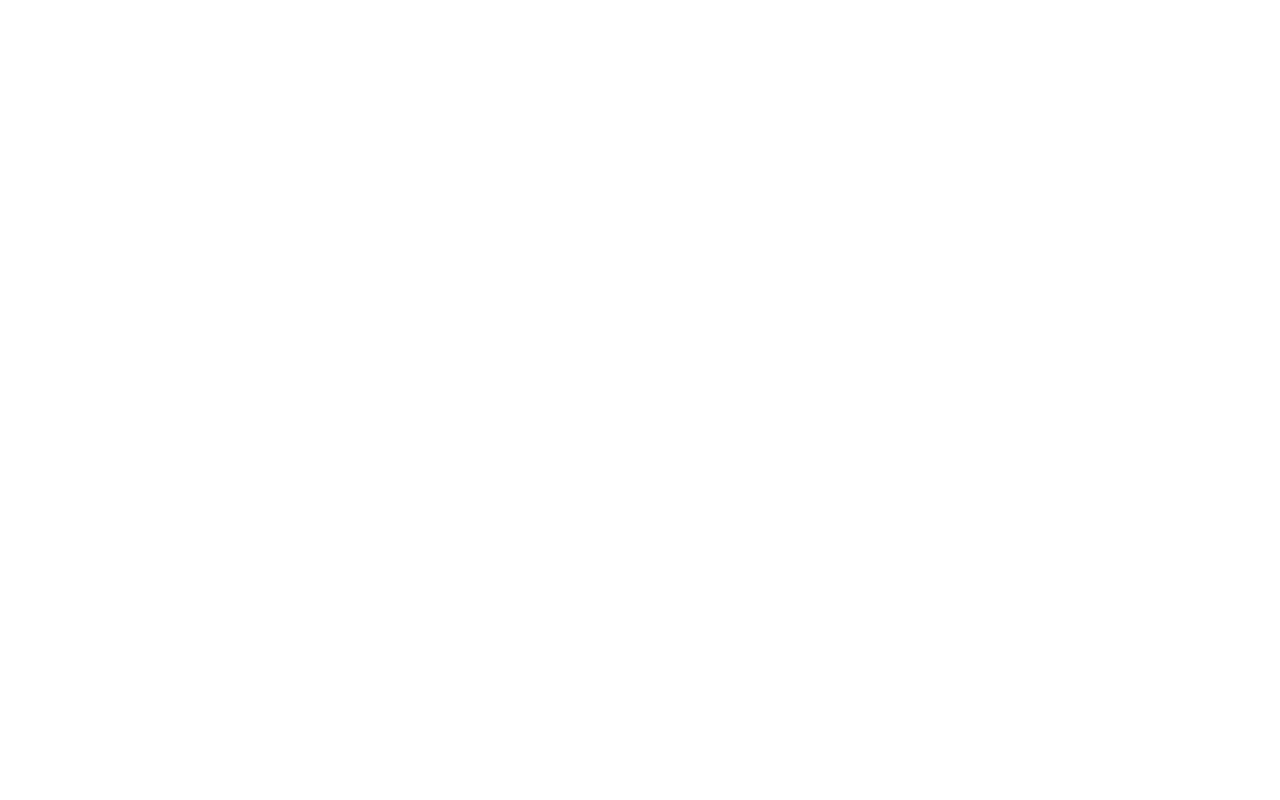
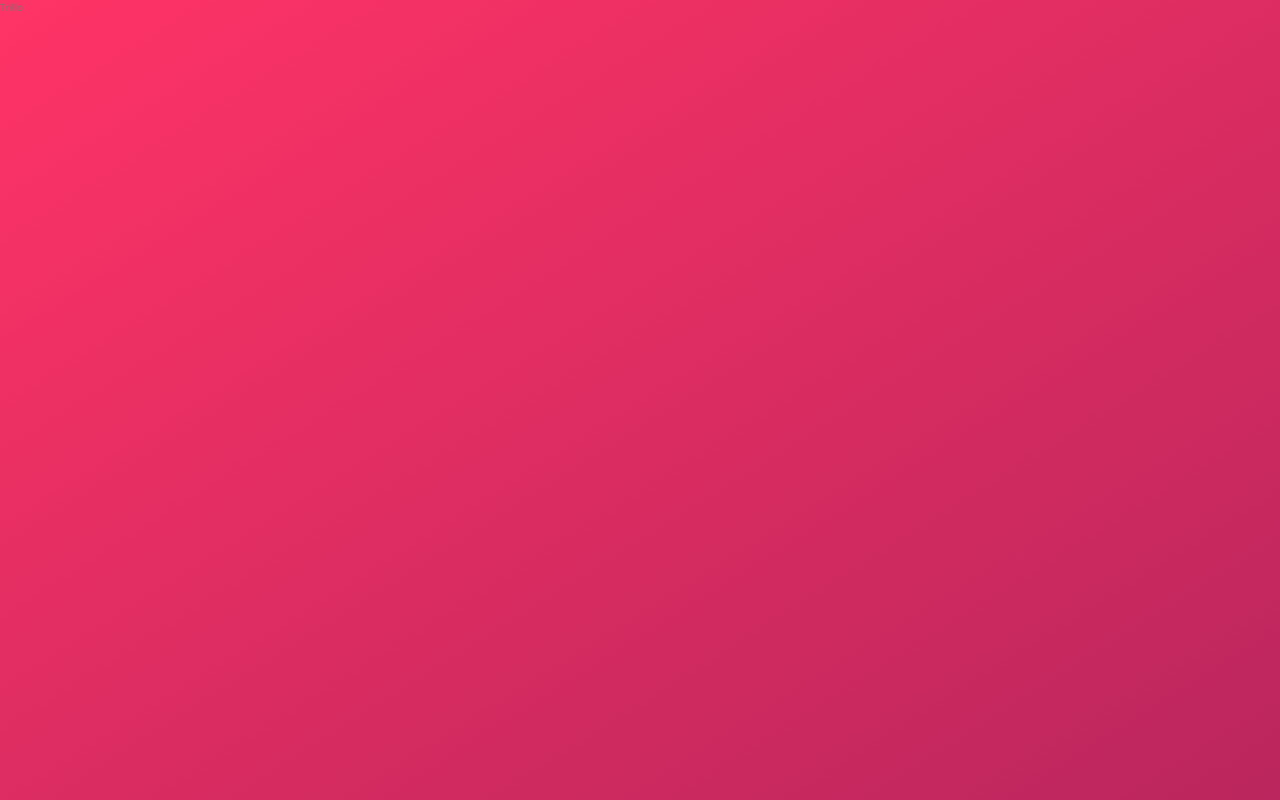
Before and after one commit to Gourav2404/Trillo, a website: page index.html in a window 1280 px wide. Drawn offline with nearby package versions, Linux system fonts and the light colour scheme.

Commit message:
Project Settings and Custom Properties

```diff
--- a/index.html
+++ b/index.html
@@ -11,6 +11,6 @@
         <title>trillo &mdash; Your all-in-one booking app</title>
     </head>
     <body>
-
+        Trillo
     </body>
 </html>
--- a/package.json
+++ b/package.json
@@ -1,7 +1,7 @@
 {
-  "name": "natours",
+  "name": "TRILLO",
   "version": "1.0.0",
-  "description": "Landing page for natours",
+  "description": "Landing page for TRILLO",
   "main": "index.js",
   "scripts": {
     "watch:sass": "node-sass sass/main.scss css/style.css -w",
--- /dev/null
+++ b/sass/_base.scss
@@ -0,0 +1,42 @@
+
+* {
+    margin: 0;
+    padding: 0;
+}
+
+*,
+*::after,
+*::before {
+    box-sizing: inherit;
+}
+
+*:root {
+    --color-primary: #eb2f64;
+    --color-primary-light: #FF3366;
+    --color-primary-dark: #BA265D;
+
+    --color-Grey-light-1: #faf9f9;
+    --color-Grey-light-2: #f4f2f2;
+    --color-Grey-light-3: #f0eeee;
+    --color-Grey-light-4: #ccc;
+
+    --color-Grey-dark-1: #333;
+    --color-Grey-dark-2: #777;
+    --color-Grey-dark-3: #999;
+}
+
+html {
+    box-sizing: border-box;
+    font-size: 62.5%; //1rem = 10px , 10px/16px = 62.5%
+}
+
+body {
+    font-family: "Open Sans", sans-serif;
+    font-weight: 400;
+    color: var(--color-Grey-dark-2);
+    background-image:linear-gradient(to right bottom , var(--color-primary-light) , var(--color-primary-dark));
+    background-size: cover;
+    background-repeat: no-repeat;
+
+    min-height: 100vh;
+}
--- a/sass/main.scss
+++ b/sass/main.scss
@@ -1,17 +1,4 @@
-/*
-COLORS
 
-Primary: #eb2f64
-Primary light: #FF3366
-Primary dark: #BA265D
-
-Grey light 1: #faf9f9
-Grey light 2: #f4f2f2
-Grey light 3: #f0eeee
-Grey light 4: #ccc
-
-Grey dark 1: #333
-Grey dark 2: #777
-Grey dark 3: #999
-
-*/
+@import "components";
+@import "layouts";
+@import 'base';
```
Also changed, not shown: css/style.css, sass/_components.scss (added), sass/_layouts.scss (added).
